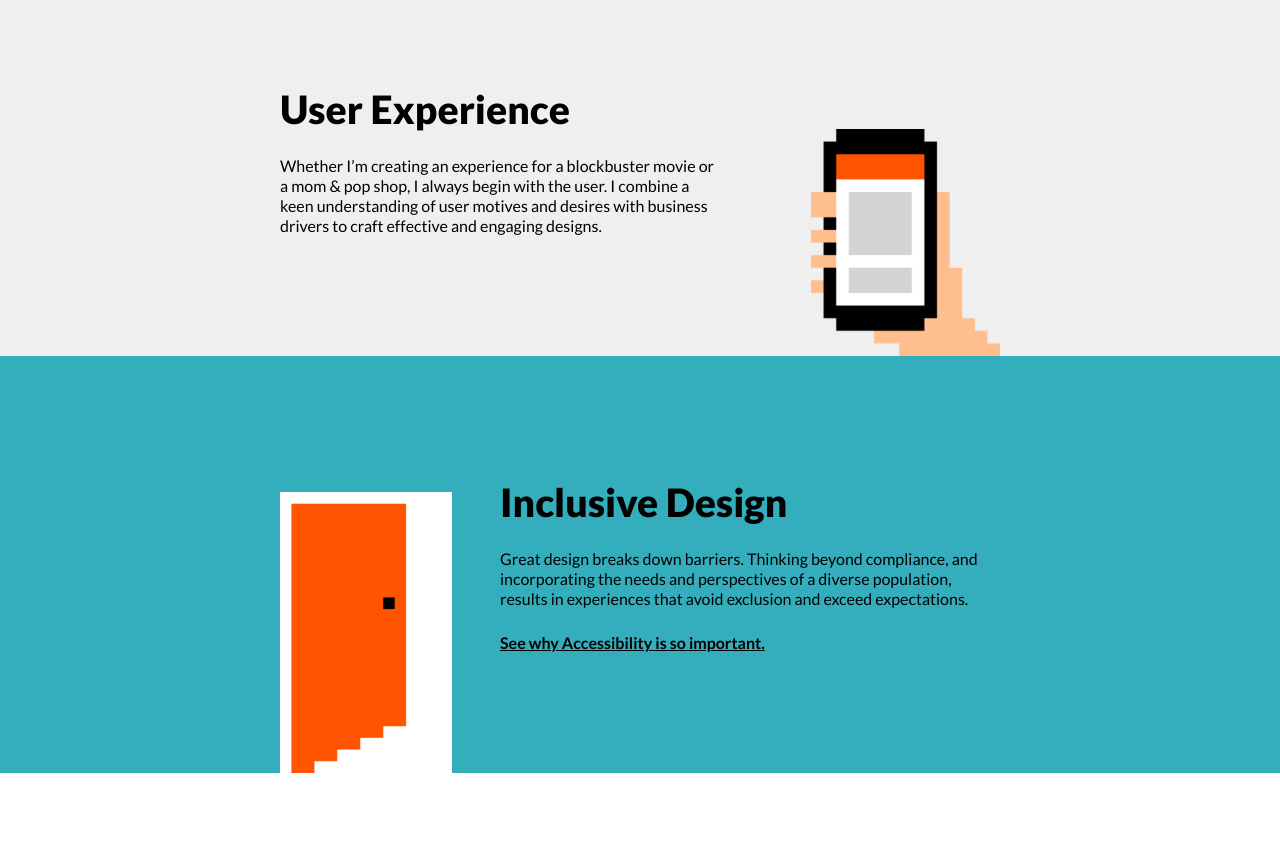
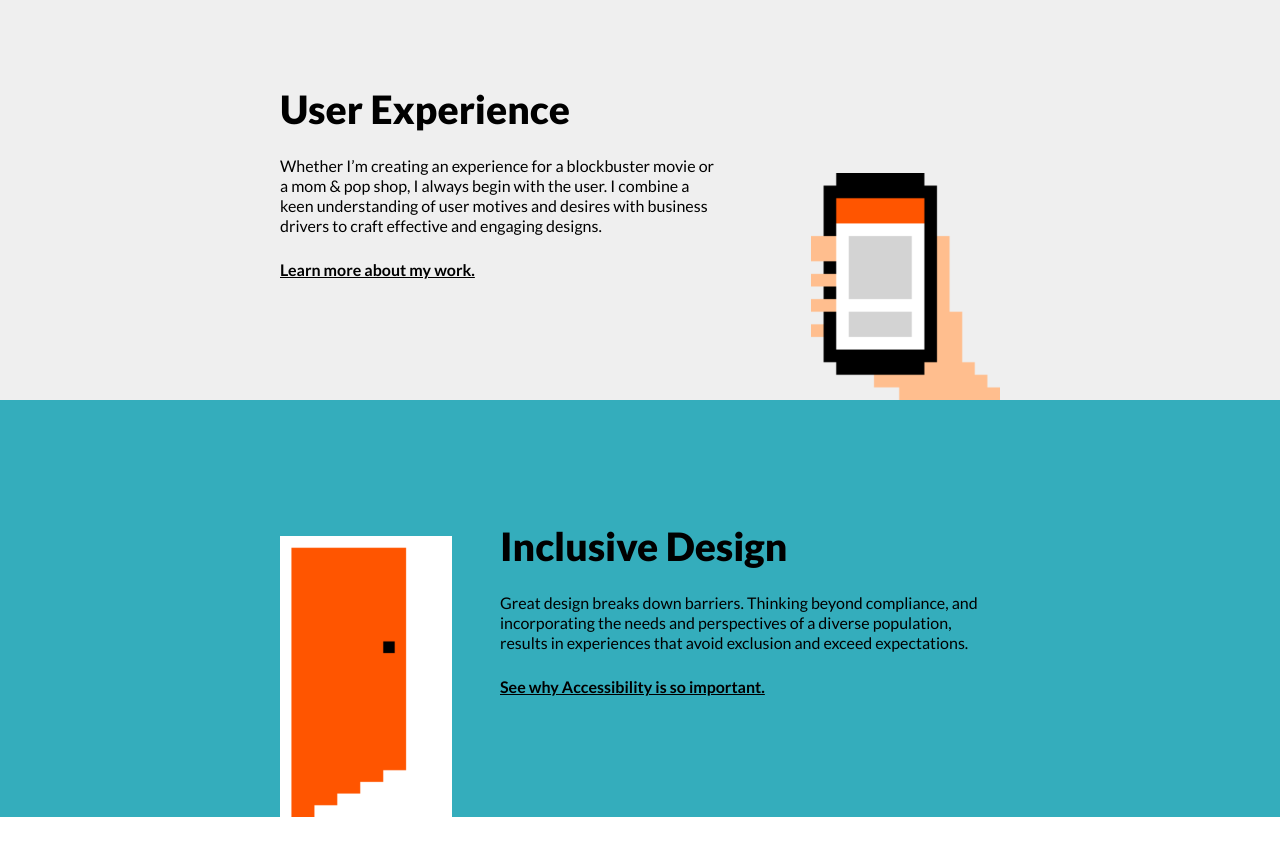
Before and after one commit to simonswiss/kingpixel-demo, a Jekyll site: the page built from index.html, in a window 1280 px wide and 900 px high, scrolled down 513 px. Shown: the top 856 px of the window. Built offline with Jekyll 4.4.1, drawn with Linux system fonts in a browser that asks for light colours.

Commit message:
adds a link to work section from home page

```diff
--- a/index.html
+++ b/index.html
@@ -18,7 +18,7 @@ layout: default
         <div class="copy">
             <h2>User Experience</h2>
             <p>Whether I’m creating an experience for a blockbuster movie or a mom & pop shop, I always begin with the user. I combine a keen understanding of user motives and desires with business drivers to craft effective and engaging designs.</p>
-
+            <p><a href="/work/disney.html">Learn more about my work.</a></p>
         </div>
         <div class="image end">
             <img alt="original pixel art illustration of a hand holding a smart phone" src="/images/handheld.png" width="189" height="227">
```
